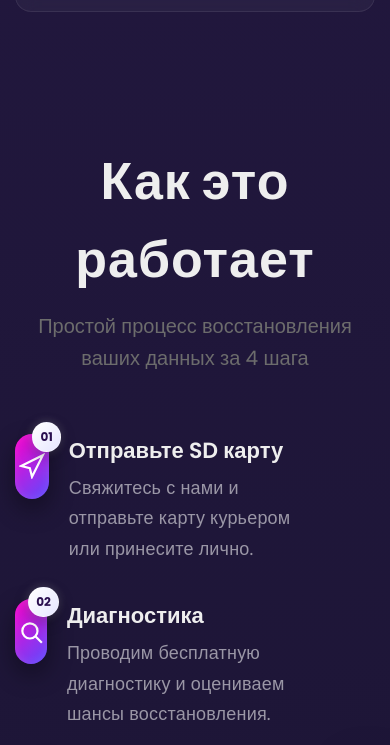
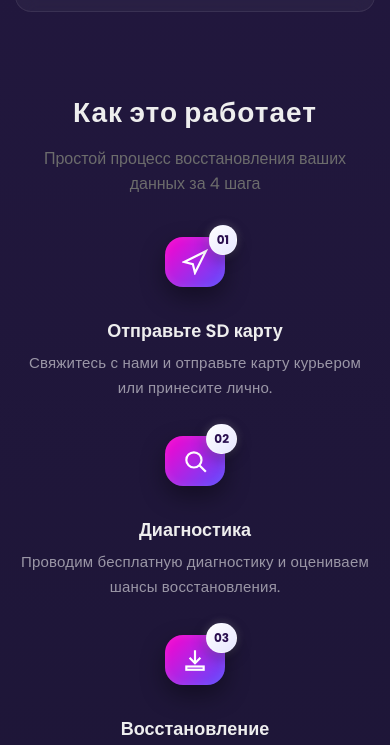
Before and after one commit to davrontojialiev-hub/Dream-art, a plain HTML site: page index.html in a window 390 px wide. Shown: the part 2399-3144 px from the top of the page. Drawn offline with Linux system fonts and the light colour scheme.

Commit message:
adapted working

```diff
--- a/css/working.css
+++ b/css/working.css
@@ -113,3 +113,82 @@
     box-shadow:
         0 25px 60px rgba(0,0,0,0.5);
 }
+
+
+@media (max-width: 1024px) {
+    .working__wrap {
+        gap: 40px;
+    }
+
+    .working__title {
+        font-size: 42px;
+    }
+}
+
+@media (max-width: 992px) {
+    .working__wrap {
+        flex-direction: column;
+        text-align: center;
+    }
+
+    .working__image img {
+        max-width: 100%;
+    }
+
+    .step {
+        text-align: left;
+    }
+
+    .working__steps {
+        max-width: 100%;
+    }
+}
+
+@media (max-width: 768px) {
+    .working {
+        margin-top: 80px;
+    }
+
+    .working__content {
+        margin-top: 60px;
+        margin-bottom: 40px;
+    }
+
+    .working__title {
+        font-size: 32px;
+    }
+
+    .working__text {
+        font-size: 16px;
+    }
+
+    .step__icon {
+        width: 60px;
+        height: 50px;
+        flex-shrink: 0;
+    }
+
+    .step__title {
+        font-size: 18px;
+    }
+
+    .step p {
+        font-size: 15px;
+    }
+}
+
+@media (max-width: 480px) {
+    .step {
+        flex-direction: column;
+        align-items: center;
+        text-align: center;
+    }
+
+    .step__icon {
+        margin-bottom: 10px;
+    }
+
+    .working__title {
+        font-size: 28px;
+    }
+}
```
Also changed, not shown: index.html (+0 -8 lines).
